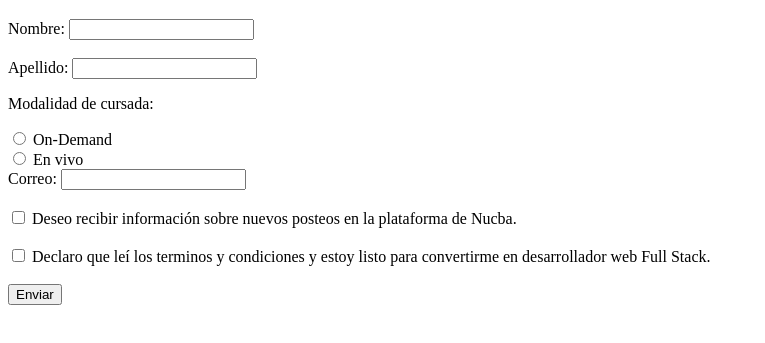
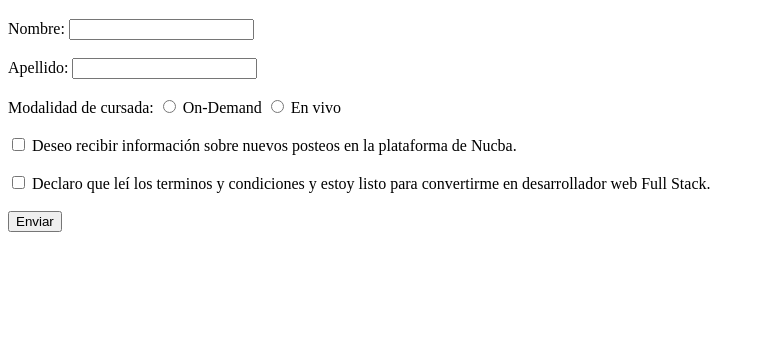
Before and after one commit to kev752/E1-Forms-y-Listas, a plain HTML site: page pages/formularios.html in a window 1280 px wide. Shown: the part 61-404 px from the top of the page, without its empty margins (0-765 px from the left). Drawn offline with Linux system fonts and the light colour scheme.

Commit message:
Trabajo completo (a revisar los div, section, etc)

```diff
--- a/pages/formularios.html
+++ b/pages/formularios.html
@@ -8,6 +8,7 @@
 </head>
 
 <body>
+    <main>
         <h1>Formulario de registro</h1>
         <form>
             <div>
@@ -22,21 +23,14 @@
                 <input type="text" id="surname" required />
             </div>
 
-        <p>Modalidad de cursada: </p>
+            <br>
 
             <div>
-            <input type="radio" id="ondemand" name="opcion" required>
+                <label for="modalidad">Modalidad de cursada: </label>
+                <input type="radio" name="radio" id="ondemand" required>
                 <label for="ondemand">On-Demand</label>
-        </div>
-
-        <div>
-            <input type="radio" id="envivo" name="opcion" required>
+                <input type="radio" name="radio" id="envivo" required>
                 <label for="envivo">En vivo</label>
-        </div>
-
-        <div>
-            <label for="email">Correo:</label>
-            <input type="email" id="email">
             </div>
 
             <br>
@@ -61,7 +55,7 @@
 
             <input type="submit" value="Enviar">
         </form>
-
+    </main>
 </body>
 
 </html>
```
Also changed, not shown: index.html (+3 -1 lines). Lines whose indentation alone changed are shown as unchanged.
